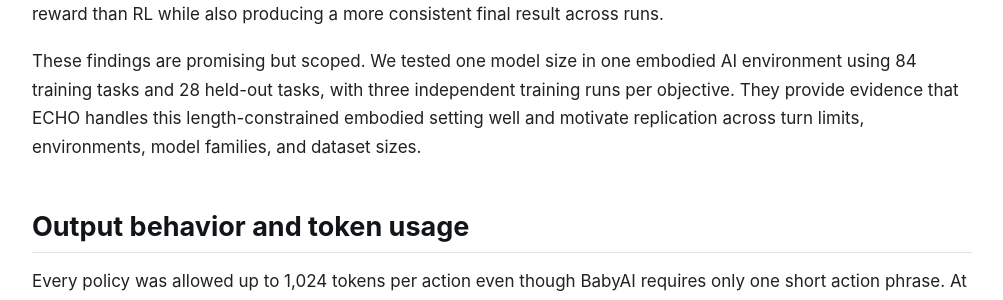
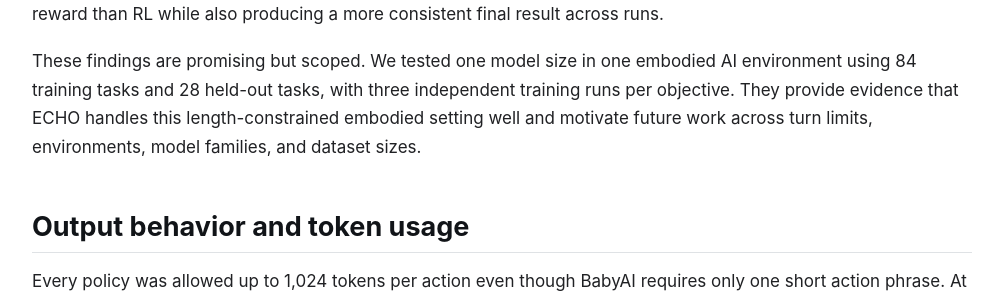
Before and after one commit to Bhoy1/echo-babyai-findings, a Jekyll site: the page built from index.md, in a window 1280 px wide and 900 px high, scrolled down 4773 px. Shown: the part 209-509 px from the top of the window, without its empty margins (138-1141 px from the left). Built offline with Jekyll 4.4.1, drawn with Linux system fonts in a browser that asks for light colours.

Commit message:
Clarify future-work framing

```diff
--- a/index.md
+++ b/index.md
@@ -92,7 +92,7 @@ Across three independent training runs, all three ECHO variants finish above RL
 
 RL also has the largest run-to-run variation at the final checkpoint: its SD is 0.053, compared with 0.036 for ECHO 0.05, 0.035 for ECHO 0.5, and 0.011 for ECHO 1.0. Every tested ECHO weight achieves a higher peak and final mean reward than RL while also producing a more consistent final result across runs.
 
-These findings are promising but scoped. We tested one model size in one embodied AI environment using 84 training tasks and 28 held-out tasks, with three independent training runs per objective. They provide evidence that ECHO handles this length-constrained embodied setting well and motivate replication across turn limits, environments, model families, and dataset sizes.
+These findings are promising but scoped. We tested one model size in one embodied AI environment using 84 training tasks and 28 held-out tasks, with three independent training runs per objective. They provide evidence that ECHO handles this length-constrained embodied setting well and motivate future work across turn limits, environments, model families, and dataset sizes.
 
 ## Output behavior and token usage
 
```
